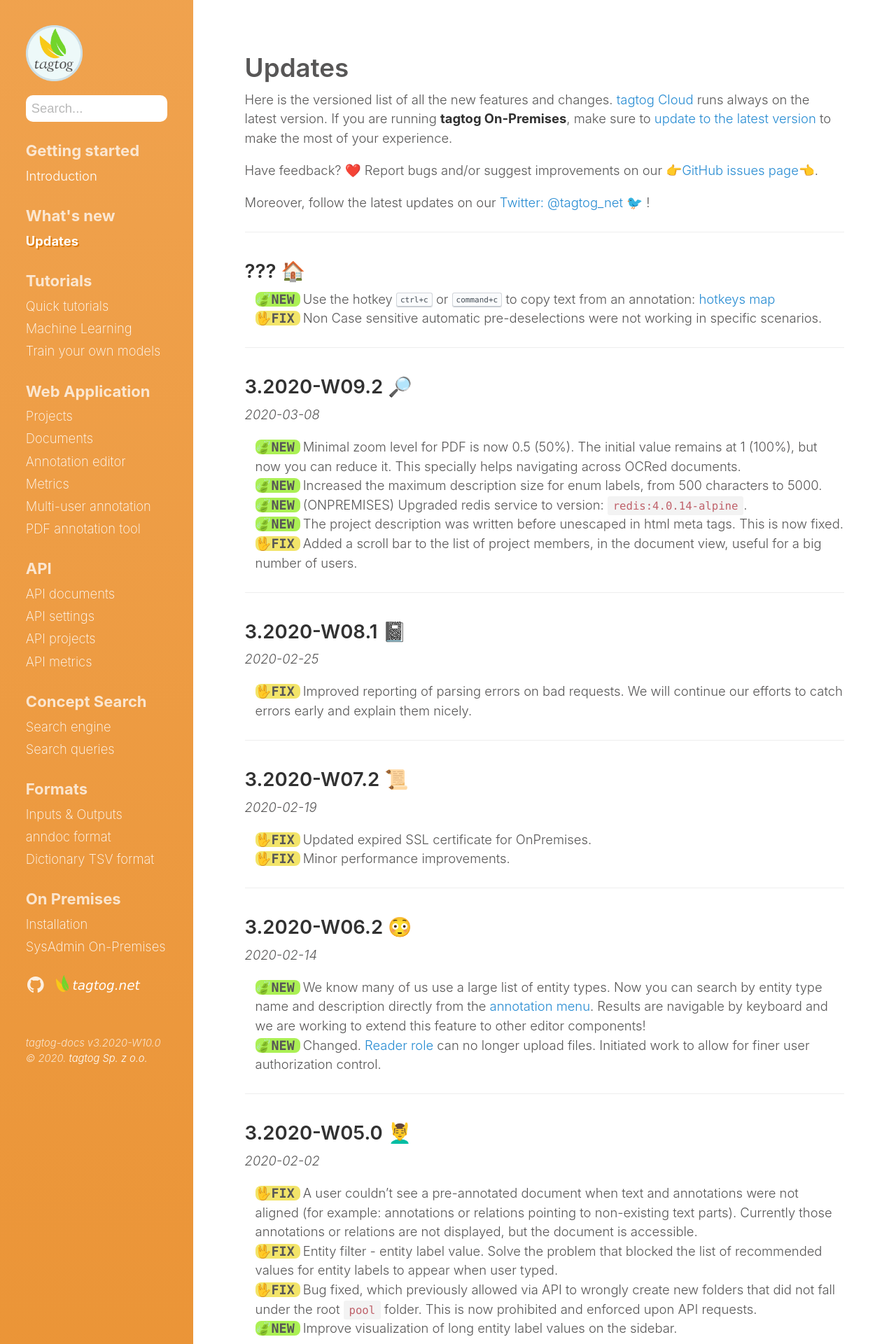
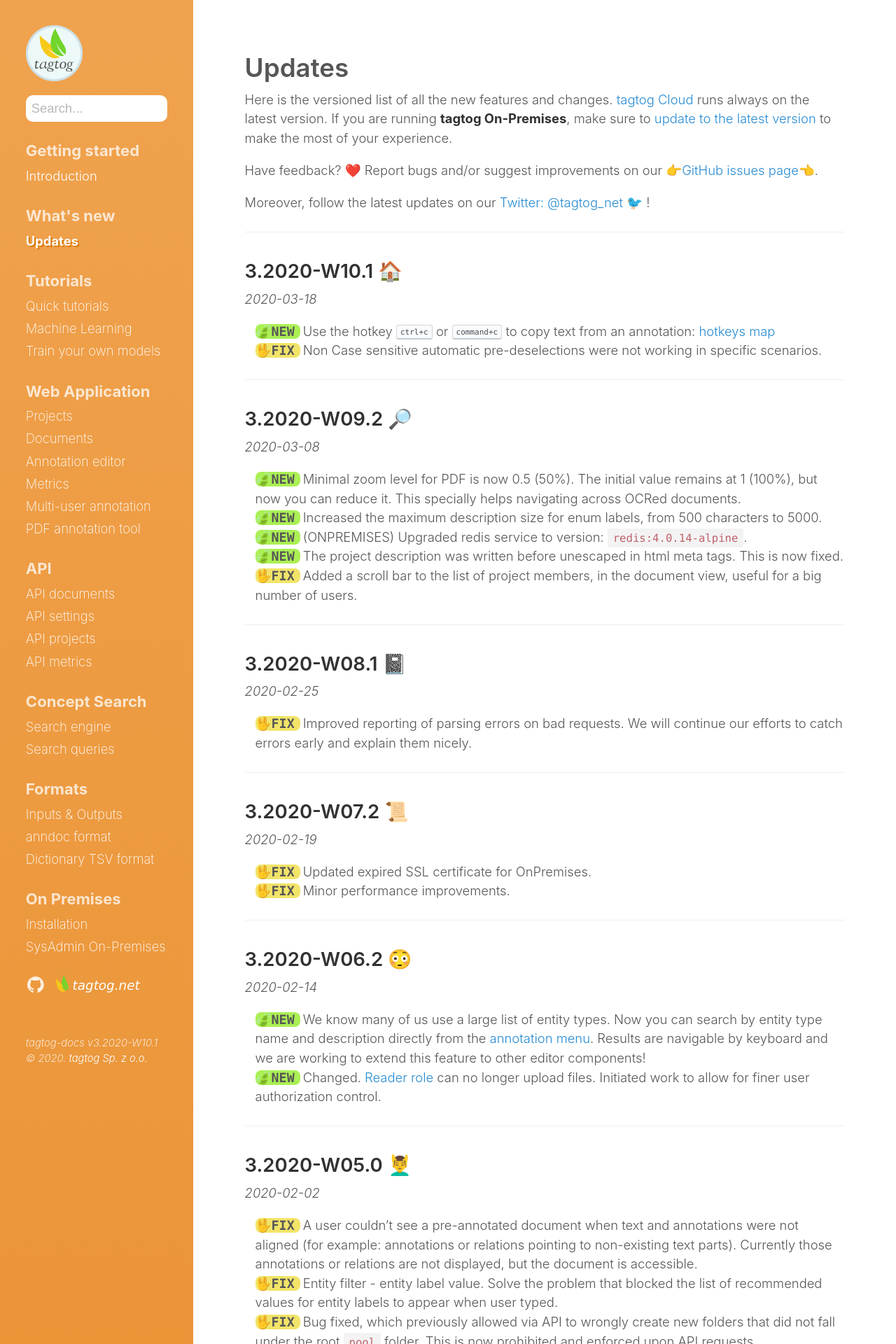
Before and after one commit to tagtogorg/tagtog-doc, a Jekyll site: the page built from updates.md, in a window 1280 px wide. Shown: the top 1920 px of the page at 70% size. Built offline with Jekyll 4.4.1, drawn with Linux system fonts in a browser that asks for light colours; nearby versions of some CDN libraries; emoji names are drawn with the system emoji font.

Commit message:
Bump version: 3.2020-W10.1 🏠

```diff
--- a/_config.yml
+++ b/_config.yml
@@ -71,7 +71,7 @@ plugins:
   - jemoji
 
 # Custom vars
-version: 3.2020-W10.0
+version: 3.2020-W10.1
 sidebar_home_link: true
 search_page: false
 # sidebar_blog_link:  '/blog'   # By default, your home page is your blog
--- a/updates.md
+++ b/updates.md
@@ -14,7 +14,8 @@ Moreover, follow the latest updates on our [Twitter: @tagtog_net 🐦](https://t
 
 ---
 
-## ??? 🏠
+## 3.2020-W10.1 🏠
+_2020-03-18_
 
 <ul class="updates">
   <li class="new"><span markdown="1">Use the hotkey <kbd>ctrl+c</kbd> or <kbd>command+c</kbd> to copy text from an annotation: [hotkeys map](webeditor.html#hotkeys-map)</span></li>
```
Also changed, not shown: 1 other file.
